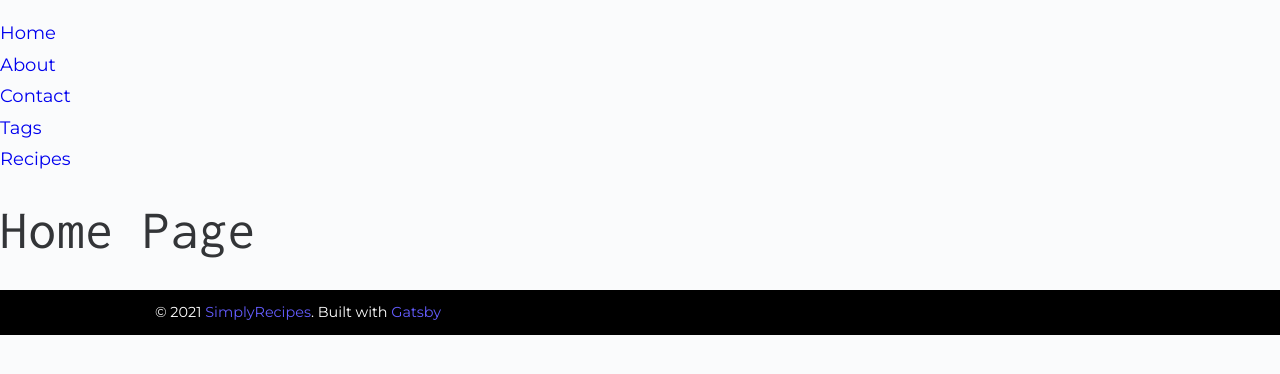
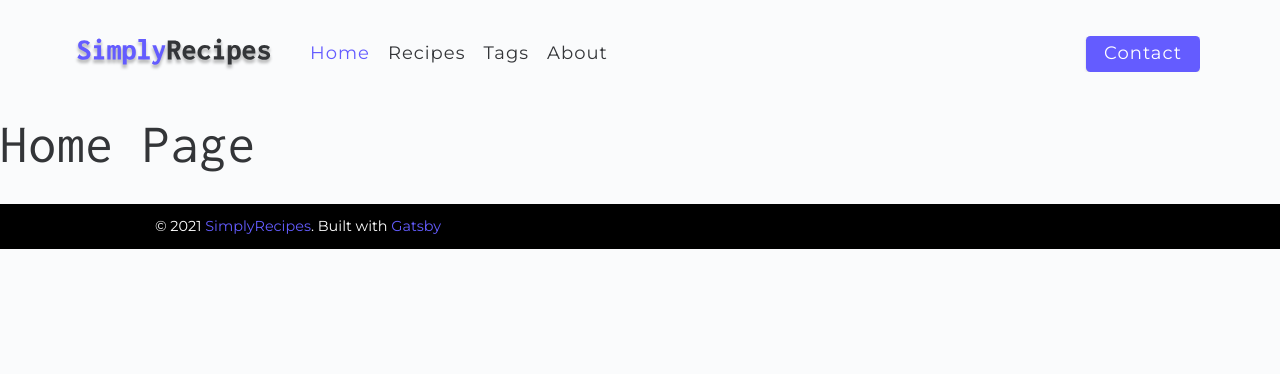
Before and after one commit to gianmassa/temp-gatsby-tutorial, a Gatsby site: page / in a window 1280 px wide. Built offline with nearby package versions, Linux system fonts and the light colour scheme; Gatsby itself is replaced by a stand-in of ours.

Commit message:
Added functionality to navbar Aula 28

```diff
--- a/src/components/Navbar.js
+++ b/src/components/Navbar.js
@@ -1,16 +1,32 @@
-import React from 'react'
+import React, { useState } from 'react'
 import { Link } from 'gatsby'
+import { FiAlignJustify } from 'react-icons/fi'
+import logo from '../assets/images/logo.svg'
 
 const Navbar = (props) => {
+  const [show, setShow] = useState(false)
+
   return (
-    <nav>
-      <ul>
-        <li><Link to="/">Home</Link></li>
-        <li><Link to="/about">About</Link></li>
-        <li><Link to="/contact">Contact</Link></li>
-        <li><Link to="/tags">Tags</Link></li>
-        <li><Link to="/recipes">Recipes</Link></li>
-      </ul>
+    <nav class="navbar">
+      <div class="nav-center">
+        <div class="nav-header">
+          <Link to="/">
+            <img src={logo} alt="Simply Recipes Logo" />
+          </Link>
+          <button className="nav-btn" onClick={()=>setShow(!show)}>
+            <FiAlignJustify />
+          </button>
+        </div>
+        <div class={show ? "nav-links show-links" : "nav-links"}>
+          <Link to="/" className="nav-link" activeClassName="active-link" onClick={()=>setShow(false)}>Home</Link>
+          <Link to="/recipes" className="nav-link" activeClassName="active-link" onClick={()=>setShow(false)}>Recipes</Link>
+          <Link to="/tags" className="nav-link" activeClassName="active-link" onClick={()=>setShow(false)}>Tags</Link>
+          <Link to="/about" className="nav-link" activeClassName="active-link" onClick={()=>setShow(false)}>About</Link>
+          <div className="nav-link contact-link">
+            <Link to="/contact" className="btn">Contact</Link>
+          </div>
+        </div>
+      </div>
     </nav>
   )
 }
```
